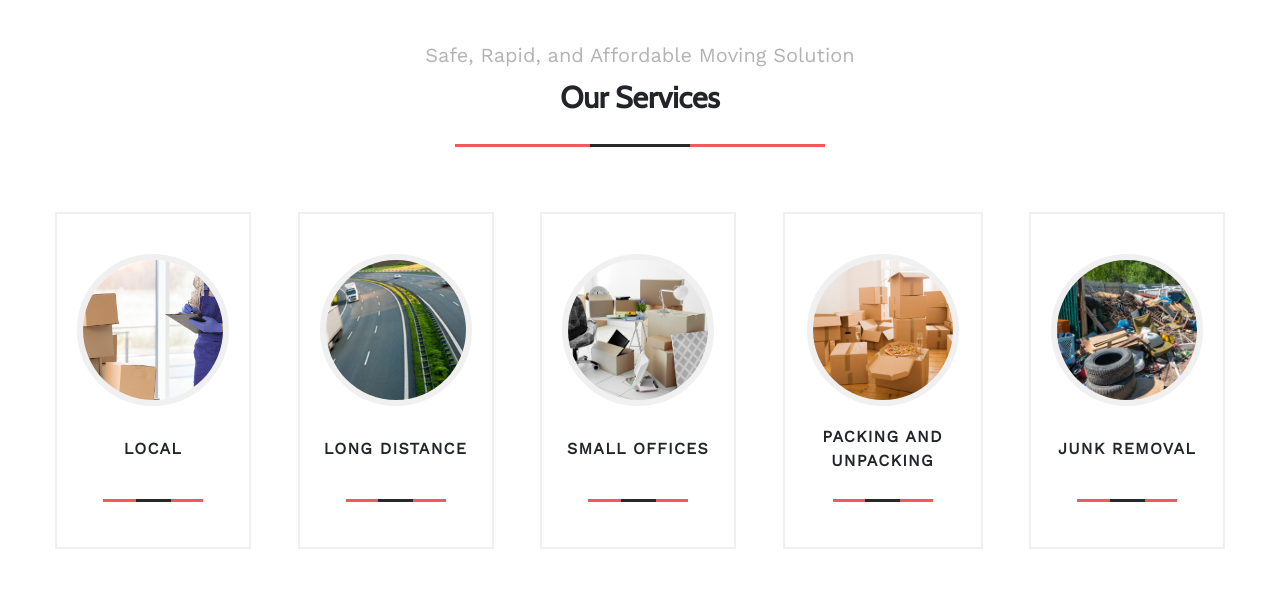
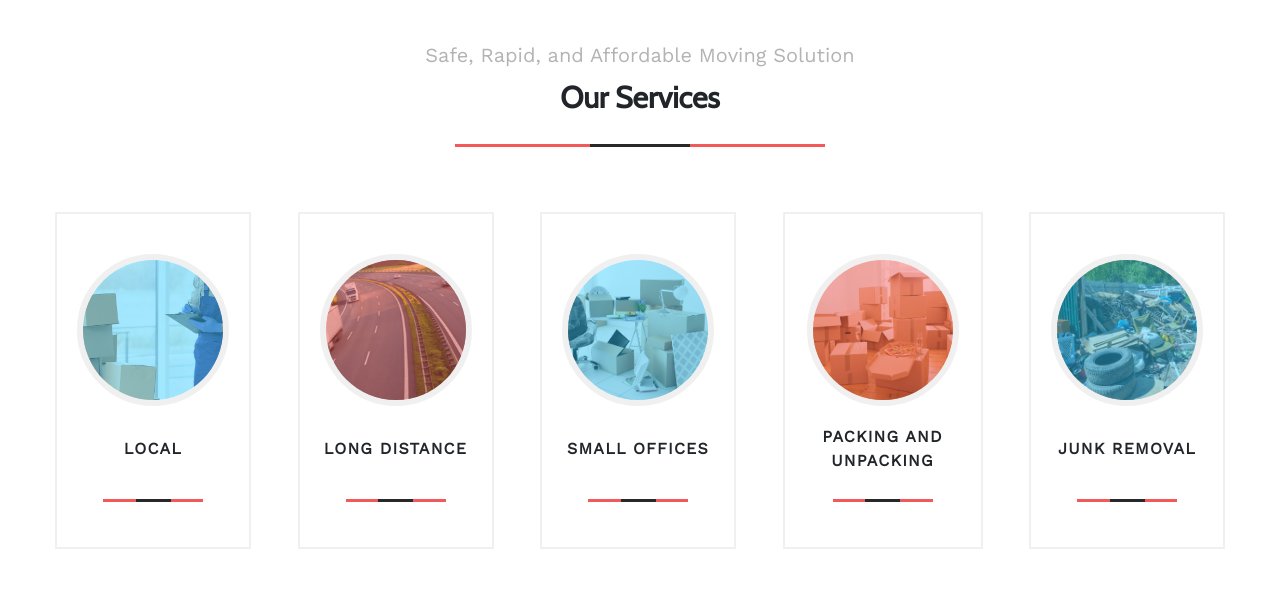
Before and after one commit to AJMarquez99/RadicalMovers, a PHP site: page / in a window 1280 px wide. Shown: the part 583-1182 px from the top of the page. Run offline with PHP 8.4, Linux system fonts and the light colour scheme; some libraries are stand-ins or nearby versions.

Commit message:
Tweaks: OVerlay on Services, making it responsive.

```diff
--- a/components/_estimate.html
+++ b/components/_estimate.html
@@ -1,7 +1,7 @@
 <section id="radical_estimate">
   <div class="container radical-estimate">
     <div class="row">
-      <div class="col-md-4">
+      <div class="col-md-4 d-none d-xl-block">
         <div class="image-container">
           <img src="images/estimate_moving.png" alt="" />
           <div class="image-overlay">
@@ -9,7 +9,7 @@
           </div>
         </div>
       </div>
-      <div class="col-md-8 form-block">
+      <div class="col-12 col-xl-8 form-block">
         <form class="estimate" action="index.php" method="post">
           <div class="row">
             <div class="col input-block">
--- a/components/_footer.html
+++ b/components/_footer.html
@@ -1,6 +1,6 @@
   <section id="radical_footer">
     <div class="container-fluid d-flex flex-column align-items-center">
-      <div class="row justify-content-between">
+      <div class="row justify-content-between footer-main">
         <div class="col-md-4 footer-hours">
           <h4>Radical Movers</h4>
           <div class="cool-border"></div>
@@ -53,7 +53,7 @@
           </ul>
         </div>
       </div>
-      <div class="row">
+      <div class="row footer-main">
         <div class="col footer-copyrights">
           &copy; Copyrights 2017 <span class="company-name">Radical Movers LLC.</span> All Rights Reserved.
         </div>
--- a/components/_services.html
+++ b/components/_services.html
@@ -9,6 +9,7 @@
           <div class="service-card [ is-collapsed ]">
             <div class="service-title [ js-expander ]">
               <div class="image-container">
+                <div class="image-overlay"></div>
                 <img src="images/about_local.jpg" alt="">
               </div>
               <span>Local</span>
@@ -22,6 +23,7 @@
           <div class="service-card [ is-collapsed ]">
             <div class="service-title [ js-expander ]">
               <div class="image-container">
+                <div class="image-overlay"></div>
                 <img src="images/about_longDistance.jpg" alt="">
               </div>
               <span>Long Distance</span>
@@ -35,6 +37,7 @@
           <div class="service-card [ is-collapsed ]">
             <div class="service-title [ js-expander ]">
               <div class="image-container">
+                <div class="image-overlay"></div>
                 <img src="images/about_smallOffice.jpg" alt="">
               </div>
               <span>Small Offices</span>
@@ -48,6 +51,7 @@
           <div class="service-card [ is-collapsed ]">
             <div class="service-title [ js-expander ]">
               <div class="image-container">
+                <div class="image-overlay"></div>
                 <img src="images/about_packingUnpacking.jpg" alt="">
               </div>
               <span>Packing and Unpacking</span>
@@ -61,6 +65,7 @@
           <div class="service-card [ is-collapsed ]">
             <div class="service-title [ js-expander ]">
               <div class="image-container">
+                <div class="image-overlay"></div>
                 <img src="images/about_junkRemoval.jpg" alt="">
               </div>
               <span>Junk Removal</span>
--- a/css/master.css
+++ b/css/master.css
@@ -278,6 +278,18 @@ polygon.arrow-top {
   align-items: flex-start;
   margin-top: 65px;
 }
+.services-content .image-container {
+  position: relative;
+  width: min-content;
+  margin: auto;
+}
+.services-content .image-overlay {
+  border-radius: 50%;
+  width: 140px;
+  height: 140px;
+  top: 6px;
+  left: 6px;
+}
 .services-content img {
   box-sizing: content-box;
   display: block;
@@ -295,6 +307,12 @@ polygon.arrow-top {
   width: 35px;
 }
 
+.service-card:nth-child(odd) .image-overlay {
+  background-color: rgba(51, 204, 255, 0.45);
+}
+.service-card:nth-child(even) .image-overlay {
+  background-color: rgba(242, 90, 90, 0.45);
+}
 .service-card .service-title {
   border: 2px solid rgba(179, 179, 179, 0.2);
   padding: 40px 20px;
@@ -668,10 +686,10 @@ polygon.arrow-top {
   font-size: 1.4em;
   padding: 50px 0 20px;
 }
-#radical_footer .row {
+#radical_footer .footer-main {
   max-width: 1300px;
 }
-#radical_footer .row:last-child {
+#radical_footer .footer-main:last-child {
   width: 100%;
   padding: 0 20px;
 }
--- a/sass/_footer.scss
+++ b/sass/_footer.scss
@@ -4,7 +4,7 @@
   font-family: $nav-font;
   font-size: 1.4em;
   padding: 50px 0 20px;
-  .row {
+  .footer-main{
     max-width: 1300px;
     &:last-child {
       width: 100%;
--- a/sass/_services.scss
+++ b/sass/_services.scss
@@ -45,6 +45,18 @@
   justify-content: space-between;
   align-items: flex-start;
   margin-top: 65px;
+  .image-container {
+    position: relative;
+    width: min-content;
+    margin: auto;
+  }
+  .image-overlay {
+    border-radius: 50%;
+    width: 140px;
+    height: 140px;
+    top: 6px;
+    left: 6px;
+  }
   img {
     box-sizing: content-box;
     display: block;
@@ -67,6 +79,16 @@
   $transition-time: 0.5s;
   $hover-color: $secondary-color;
   $services-border: $cool-border-color;
+  &:nth-child(odd) {
+    .image-overlay {
+      background-color: transparentize($primary-color, 0.55);
+    }
+  }
+  &:nth-child(even) {
+    .image-overlay {
+      background-color: transparentize($secondary-color, 0.55);
+    }
+  }
   .service-title {
     border: 2px solid $border-color;
     padding: 40px 20px;
```
Also changed, not shown: 1 other file.
